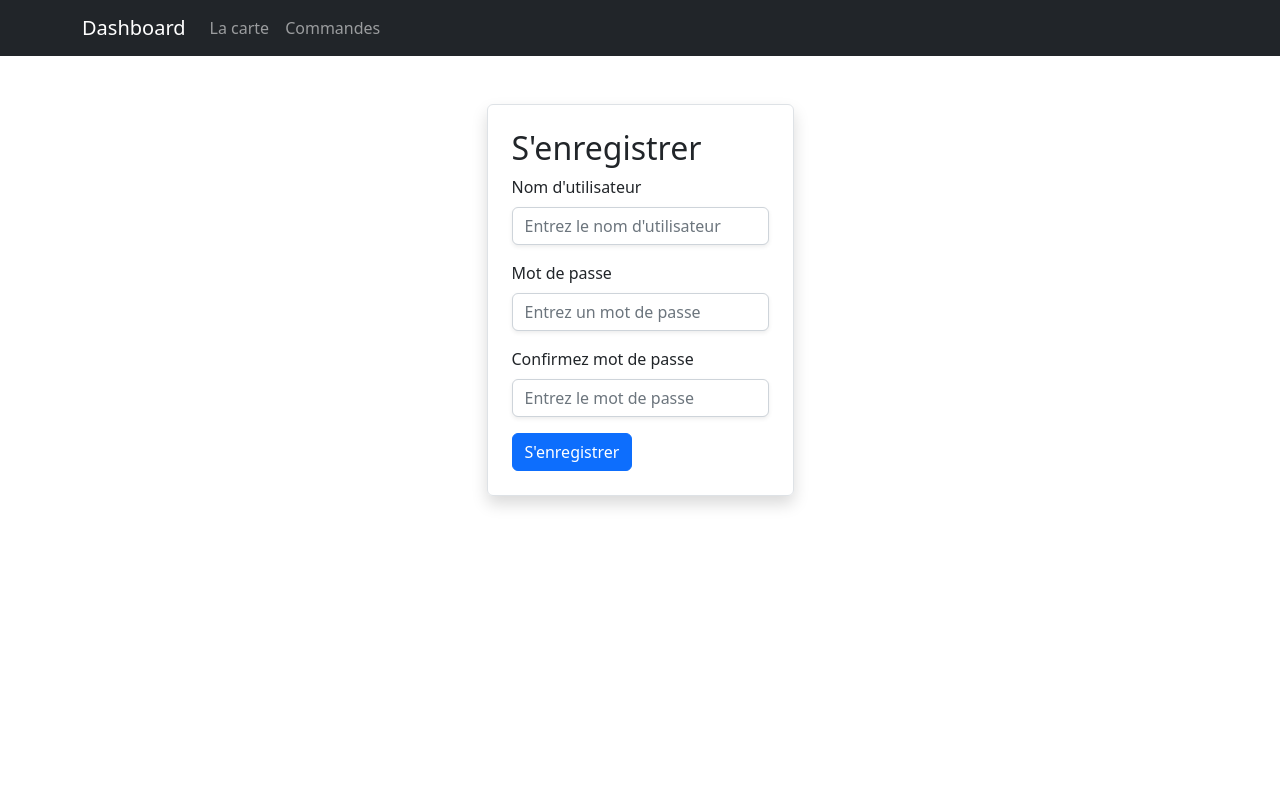
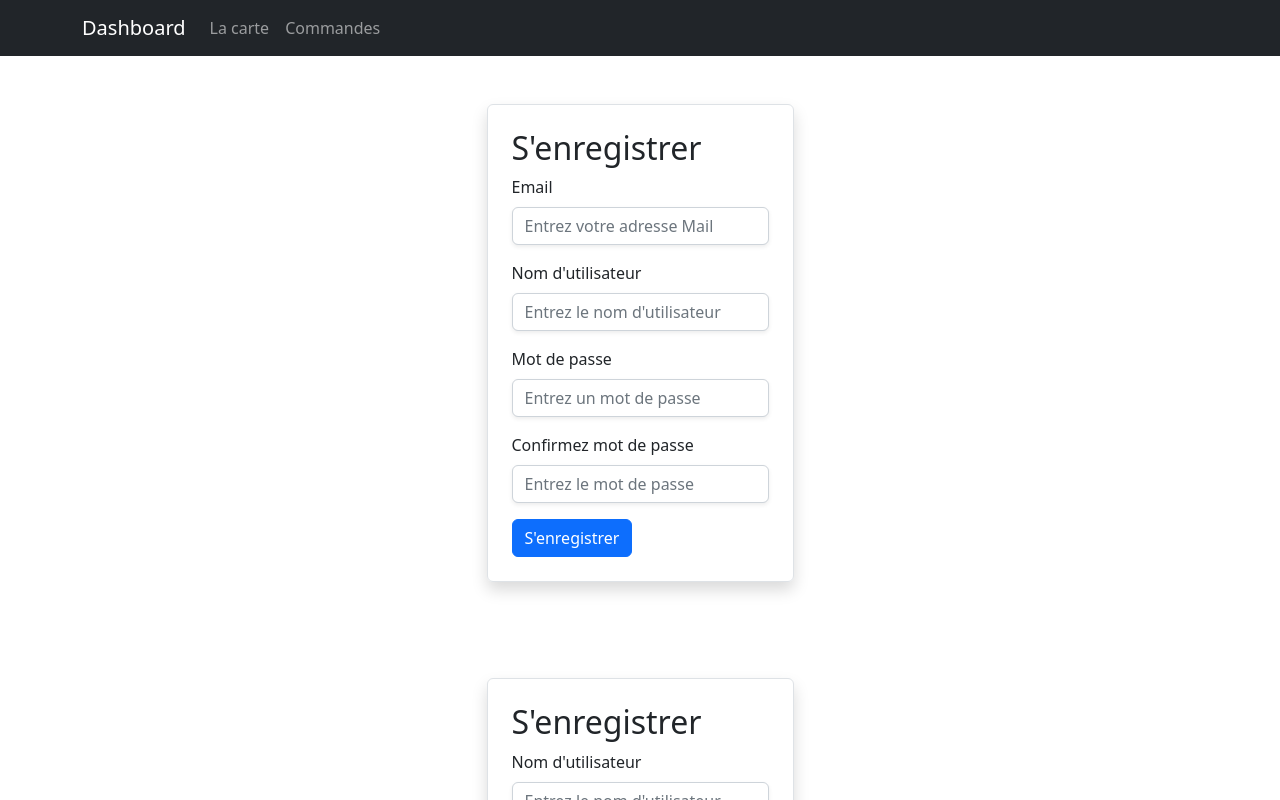
Before and after one commit to etienne-hlr/resto_service, a React (Create React App) app in the folder front/: page /admin in a window 1280 px wide. Shown: the top 800 px of the page. Built offline with nearby package versions, Linux system fonts and the light colour scheme.

Commit message:
form design

```diff
--- a/front/package.json
+++ b/front/package.json
@@ -3,6 +3,7 @@
   "version": "0.1.0",
   "private": true,
   "dependencies": {
+    "@hookform/resolvers": "^3.1.0",
     "@testing-library/jest-dom": "^5.16.5",
     "@testing-library/react": "^13.4.0",
     "@testing-library/user-event": "^13.5.0",
@@ -11,6 +12,7 @@
     "react": "^18.2.0",
     "react-bootstrap": "^2.7.2",
     "react-dom": "^18.2.0",
+    "react-hook-form": "^7.43.9",
     "react-router-bootstrap": "^0.26.2",
     "react-scripts": "5.0.1",
     "react-webcam": "^7.0.1",
--- a/front/src/components/Authentication/Signup.js
+++ b/front/src/components/Authentication/Signup.js
@@ -1,23 +1,62 @@
 import Button from "react-bootstrap/Button";
 import Form from "react-bootstrap/Form";
+import { useForm } from "react-hook-form";
+import * as yup from "yup";
+import { yupResolver } from "@hookform/resolvers/yup";
 
 function Signup() {
+  const validationSchema = yup.object({
+    name: yup
+      .string()
+      .required("Nom d'utilisateur manquant")
+      .min(3, "3 caractères mnimum")
+      .max(15, "15 caractères maximum"),
+    email: yup.string().required("Email manquant").email("Email invalide"),
+    password: yup
+      .string()
+      .required("Mot de passe manquant")
+      .min(6, "Le mot de passe doit faire au minimum 6 caractères"),
+  });
+
+  const {
+    handleSubmit,
+    register,
+    formState: { errors },
+  } = useForm({
+    resolver: yupResolver(validationSchema),
+  });
+
+  const submit = handleSubmit((credentials) => {
+    console.log(credentials);
+  });
   return (
     <div className="d-flex justify-content-center p-5">
       <div className="w-15"></div>
       <div className="border rounded p-4 shadow">
         <h2>S'enregistrer</h2>
-        <Form>
-          <Form.Group className="mb-3" controlId="formUsername">
+        <Form onSubmit={submit}>
+          <Form.Group className="mb-3" controlId="SignupUserEmail">
+            <Form.Label>Email</Form.Label>
+            <Form.Control
+              className="shadow-sm"
+              type="name"
+              placeholder="Entrez votre adresse Mail"
+              {...register("email")}
+            />
+            <p style={{ color: "red" }}>{errors.email?.message}</p>
+          </Form.Group>
+          <Form.Group className="mb-3" controlId="Signupname">
             <Form.Label>Nom d'utilisateur</Form.Label>
             <Form.Control
               className="shadow-sm"
-              type="username"
+              type="name"
               placeholder="Entrez le nom d'utilisateur"
+              {...register("name")}
             />
+            <p style={{ color: "red" }}>{errors.name?.message}</p>
           </Form.Group>
 
-          <Form.Group className="mb-3" controlId="formPassword">
+          <Form.Group className="mb-3" controlId="SignupPassword">
             <Form.Label>Mot de passe</Form.Label>
             <Form.Control
               className="shadow-sm"
@@ -25,13 +64,15 @@ function Signup() {
               placeholder="Entrez un mot de passe"
             />
           </Form.Group>
-          <Form.Group className="mb-3" controlId="formPasswordValidation">
+          <Form.Group className="mb-3" controlId="SignupPasswordValidation">
             <Form.Label>Confirmez mot de passe</Form.Label>
             <Form.Control
               className="shadow-sm"
               type="password"
               placeholder="Entrez le mot de passe"
+              {...register("password")}
             />
+            <p style={{ color: "red" }}>{errors.password?.message}</p>
           </Form.Group>
           <Button variant="primary" type="submit">
             S'enregistrer
--- a/front/src/pages/Authentication.js
+++ b/front/src/pages/Authentication.js
@@ -1,9 +1,10 @@
 import Signup from "../components/Authentication/Signup";
-
+import Signin from "../components/Authentication/Signin";
 const Authentication = () => {
   return (
     <>
       <Signup />
+      <Signin />
     </>
   );
 };
```
Also changed, not shown: 1 other file (tests, documents, lock files or other folders).
